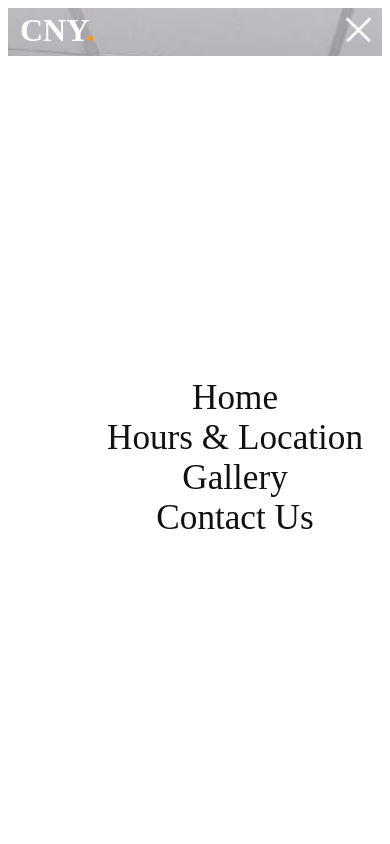
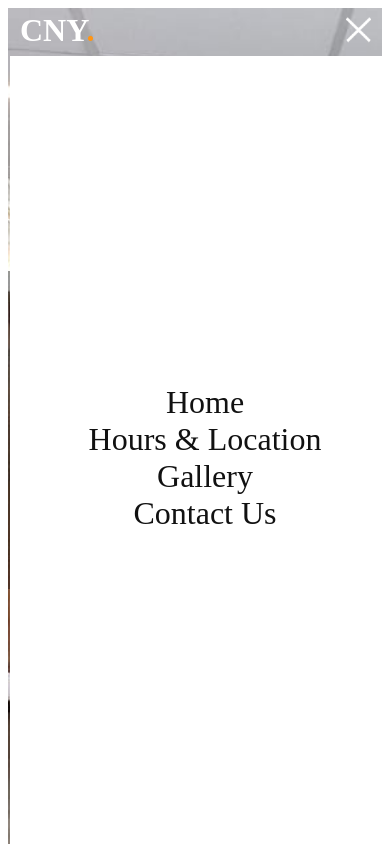
Before and after one commit to fsanche3/cnybarber, a plain HTML site: page index.html in a window 390 px wide. Both pictures are taken after a click on the element 358 px from the left and 30 px from the top of the page. Shown: the top 844 px of the page. Drawn offline with Linux system fonts and the light colour scheme.

Commit message:
Add files via upload

```diff
--- a/style.css
+++ b/style.css
@@ -235,12 +235,14 @@ height: 100%;
     height: calc(100% - 40px);
     position: fixed;
     top: 40px;
-    left: 0;
+    left: 10px;
+    right: 10;
     display: flex;
     justify-content: center;
     align-items: center;
     flex-direction: column;
     background: #fff;
+    padding-left: 0px;
   }
   header .navigation li{
     margin-left: 0;
@@ -248,7 +250,7 @@ height: 100%;
   header .navigation li a{
     text-decoration: none;
     color: #111;
-    font-size: 2.2em;
+    font-size: 2.0em;
 
   }
   .menuToggle
```
